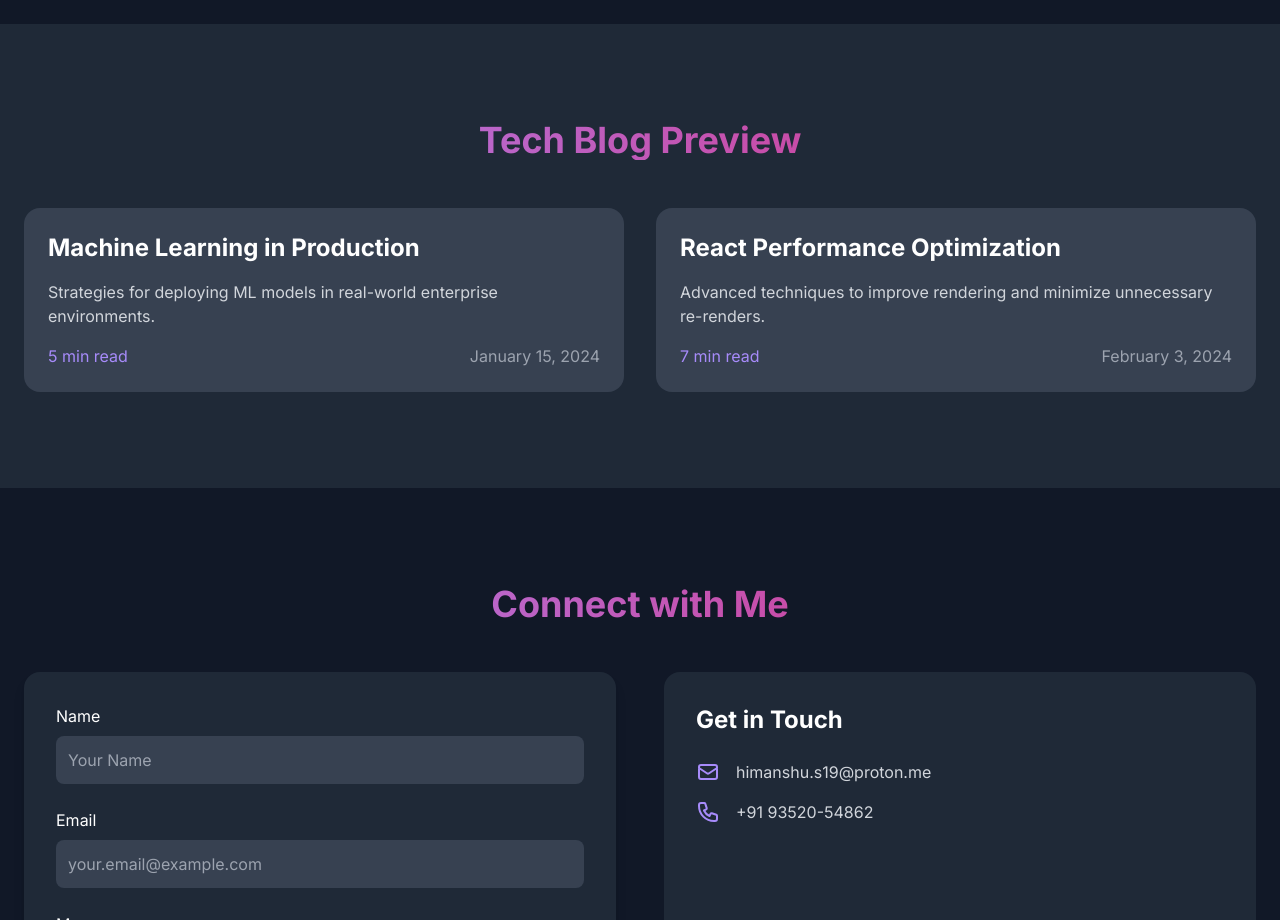
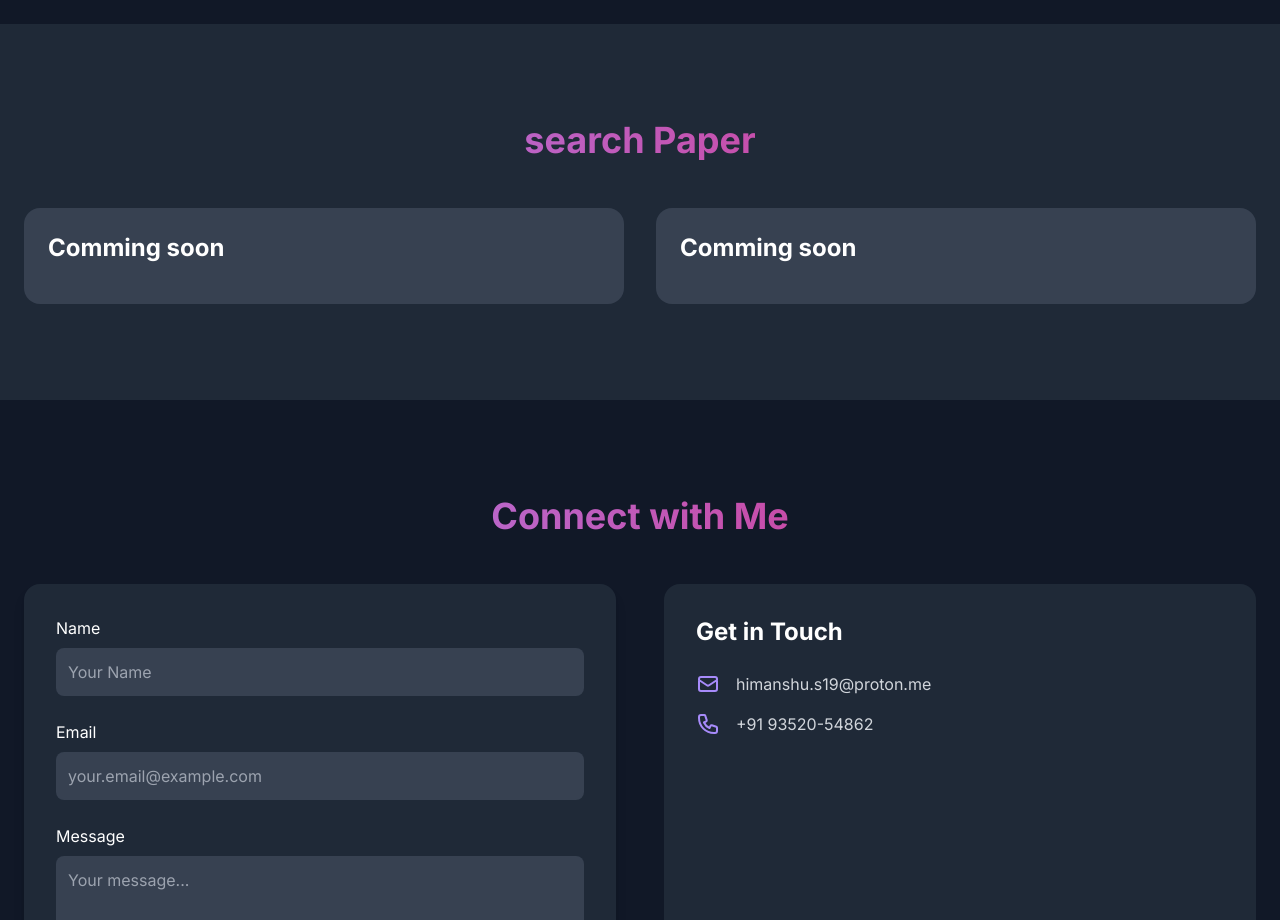
Before and after one commit to Himanshu5619/Portfolio, a plain HTML site: page index.html in a window 1280 px wide. Shown: the part 5220-6140 px from the top of the page. Drawn offline with nearby package versions, Linux system fonts and the light colour scheme.

Commit message:
Update index.html

```diff
--- a/index.html
+++ b/index.html
@@ -822,23 +822,23 @@ class="py-24 bg-gray-800 transition-colors duration-300"
             <h2
                 class="text-4xl font-bold text-center mb-12 text-transparent bg-clip-text bg-gradient-to-r from-purple-400 to-pink-600"
             >
-                Tech Blog Preview
+                search Paper
             </h2>
 
             <div
                 x-data="{
                     blogPosts: [
                         {
-                            title: 'Machine Learning in Production',
-                            excerpt: 'Strategies for deploying ML models in real-world enterprise environments.',
-                            readTime: '5 min read',
-                            date: 'January 15, 2024'
+                            title: 'Comming soon ',
+                            excerpt: '',
+                            readTime: '',
+                            date: ' '
                         },
                         {
-                            title: 'React Performance Optimization',
-                            excerpt: 'Advanced techniques to improve rendering and minimize unnecessary re-renders.',
-                            readTime: '7 min read',
-                            date: 'February 3, 2024'
+                            title: 'Comming soon',
+                            excerpt: '',
+                            readTime: '',
+                            date: ''
                         }
                     ]
                 }"
```
